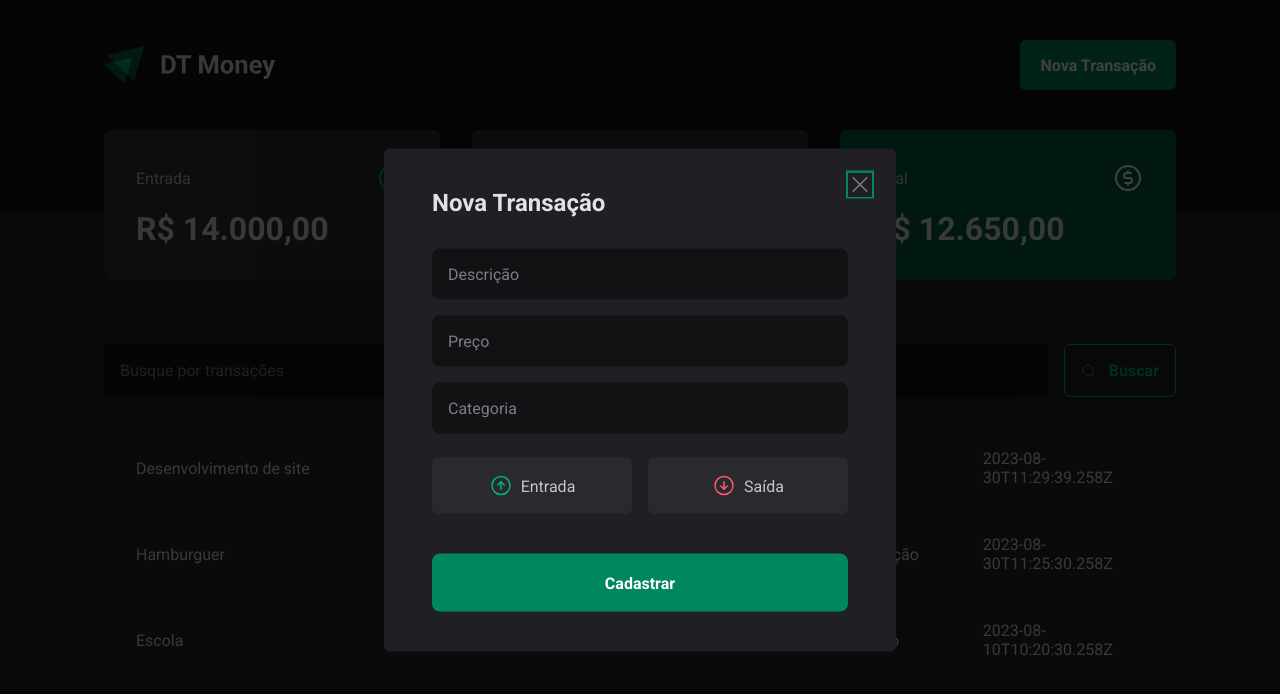
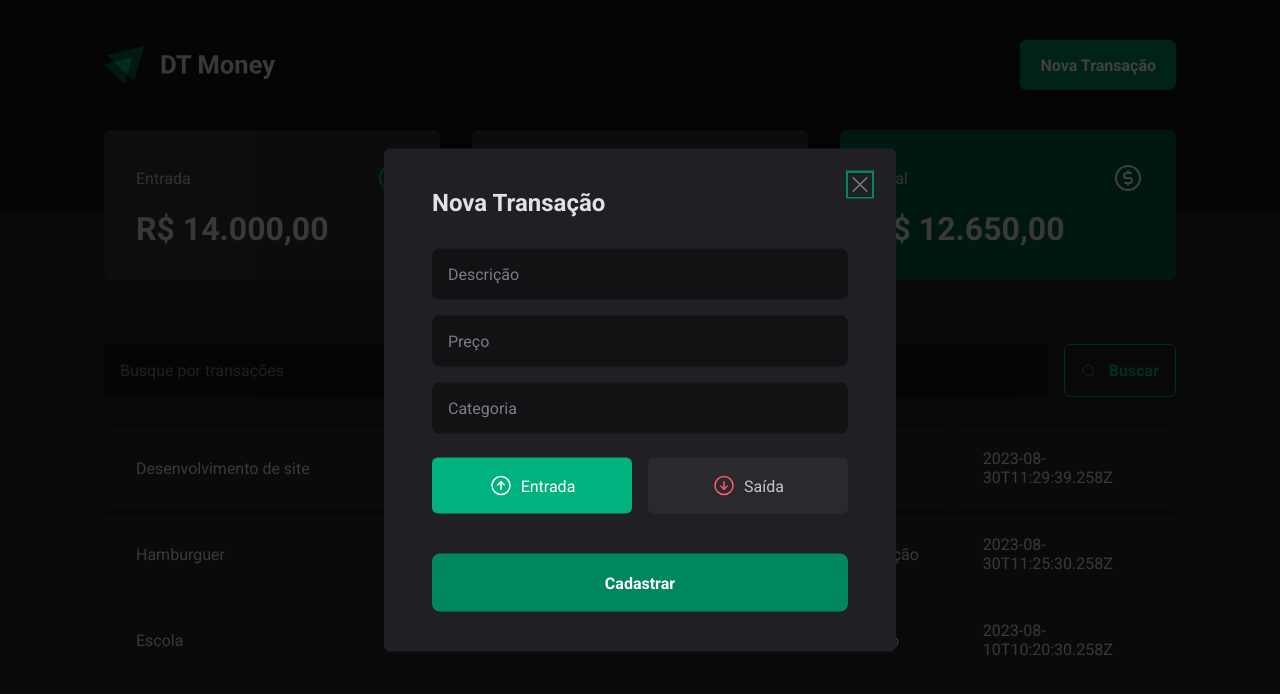
Before and after one commit to aldineifranco/03-dt-money, a React (Vite) app: page / in a window 1280 px wide. Both pictures are taken after a click on the button "Nova Transação". Shown: the top 694 px of the page. Built offline with nearby package versions, Linux system fonts and the light colour scheme; data requests are answered from the project's data file.

Commit message:
adicionado income e outcome ao form do modal

```diff
--- a/src/components/NewTransactionModal/index.tsx
+++ b/src/components/NewTransactionModal/index.tsx
@@ -3,24 +3,28 @@
 import * as Dialog from '@radix-ui/react-dialog';
 import * as z from 'zod';
 import { zodResolver } from "@hookform/resolvers/zod";
-import { useForm } from "react-hook-form";
+import { Controller, useForm } from "react-hook-form";
 
 const newTransactionFormSchema = z.object({
   description: z.string(),
   price: z.number(),
   category: z.string(),
-  // type: z.enum(['income', 'outcome'])
+  type: z.enum(['income', 'outcome'])
 })
 
 type newTransactionFormInputs = z.infer<typeof newTransactionFormSchema>
 
 export const NewTransactionModal = () => {
   const {
+    control,
     register,
     handleSubmit,
     formState: { isSubmitting }
   } = useForm<newTransactionFormInputs>({
-    resolver: zodResolver(newTransactionFormSchema)
+    resolver: zodResolver(newTransactionFormSchema),
+    defaultValues: {
+      type: 'income'
+    }
   })
 
   async function handleCreateNewTransaction(data: newTransactionFormInputs) {
@@ -59,7 +63,12 @@
             {...register('category')}
           />
 
-          <TransactionType>
+          <Controller
+            control={control}
+            name="type"
+            render={({ field }) => {
+              return (
+                <TransactionType onValueChange={field.onChange} value={field.value}>
                   <TransactionTypeButton variant="income" value="income">
                     <ArrowCircleUp size={24} />
                     Entrada
@@ -69,6 +78,9 @@
                     Saída
                   </TransactionTypeButton>
                 </TransactionType>
+              )
+            }}
+          />
 
           <button type="submit" disabled={isSubmitting}>
             Cadastrar
```
Lines whose indentation alone changed are shown as unchanged.
